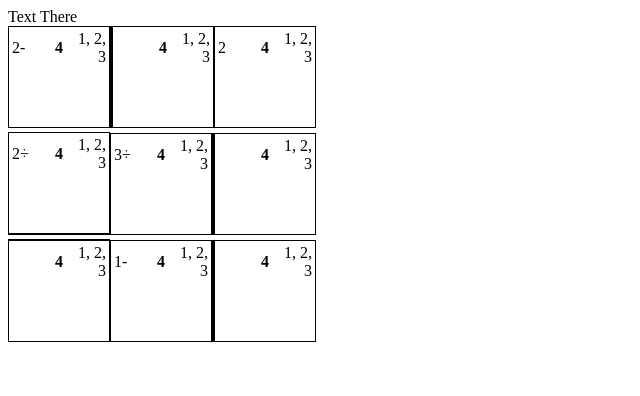
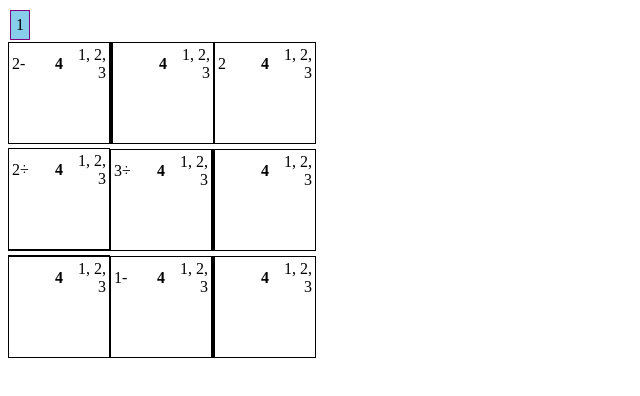
Before and after one commit to sburba/laduradura, a React app: page / in a window 1280 px wide. Shown: the top 396 px of the page, without its empty margins (0-640 px from the left). Built offline with nearby package versions, Linux system fonts and the light colour scheme; the HTML template or start-up script is replaced by a standard one.

Commit message:
ValuesSelectorButton component

```diff
--- a/src/components/PuzzleGrid.jsx
+++ b/src/components/PuzzleGrid.jsx
@@ -4,10 +4,20 @@ import ValuesSelector from './ValuesSelector'
 
 export default class PuzzleGrid extends React.Component {
 
+	constructor(props) {
+		super(props);
+
+		this.handleValuesSelect = this.handleValuesSelect.bind(this);
+	}
+
+	handleValuesSelect(values) {
+
+	}
+
 	render() {
 		return (
 			<div>
-				<ValuesSelector />
+				<ValuesSelector values={[]} maxValue={3} onSelect={this.handleValuesSelect} />
 				{this.props.state.cells.map((row) => row.map((cell) => <Box {...cell}/>).concat(<br/>))}
 			</div>
 		);
--- a/src/components/ValuesSelector.jsx
+++ b/src/components/ValuesSelector.jsx
@@ -1,10 +1,19 @@
 import React from 'react'
+import ValuesSelectorButton from './ValuesSelectorButton'
 
 export default class ValuesSelector extends React.Component {
 
+	constructor(props) {
+		super(props);
+	}
+
 	render() {
+		let buttons = [];
+
 		return (
-			<div><span>Text There</span></div>
+			<div>
+				<ValuesSelectorButton value={1} />
+			</div>
 		);
 	}
 
--- /dev/null
+++ b/src/components/ValuesSelectorButton.jsx
@@ -0,0 +1,20 @@
+import React from 'react'
+
+export const buttonStyle = {
+	backgroundColor: 'skyblue',
+	border: '1px solid purple',
+	display: 'inline-block',
+	padding: '5px',
+	margin: '2px'
+}
+
+export default class ValuesSelectorButton extends React.Component {
+
+	render() {
+		return (
+			<div style={buttonStyle} >
+				<span>{this.props.value}</span>
+			</div>
+		);
+	}
+}
```
